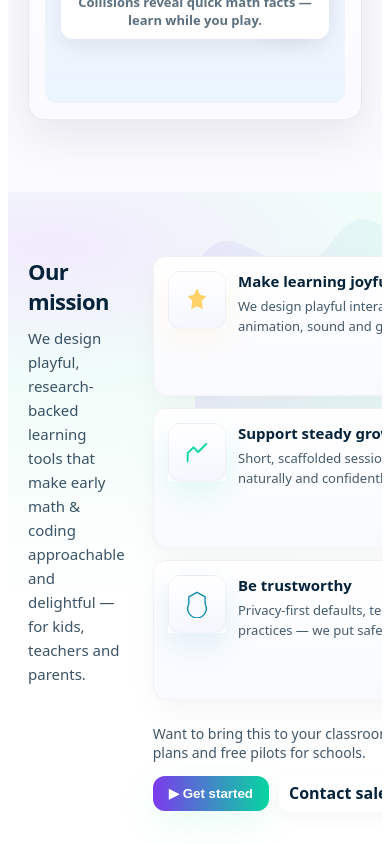
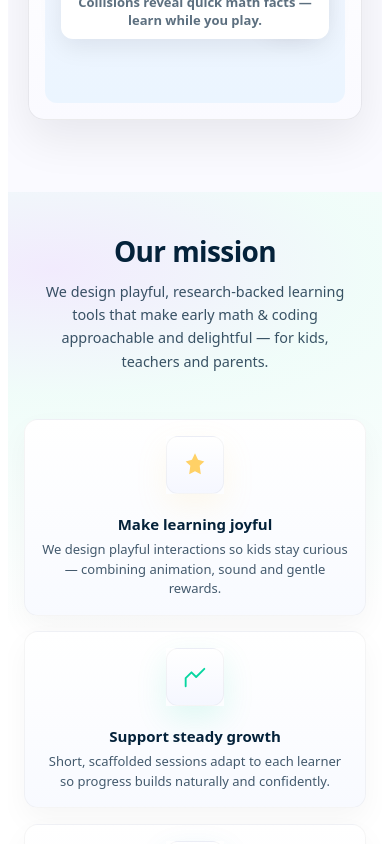
Before and after one commit to Mfundo-code/constractionwebsite, a React (Create React App) app: page /about in a window 390 px wide. Shown: the part 820-1664 px from the top of the page. Built offline with nearby package versions, Linux system fonts and the light colour scheme.

Commit message:
aboutdone

```diff
--- a/src/pages/About/AboutComponents/MissionSection.js
+++ b/src/pages/About/AboutComponents/MissionSection.js
@@ -44,28 +44,187 @@ export default function MissionSection() {
   ];
 
   return (
-    <section style={styles.section} aria-labelledby="mission-title">
-      <style>{`
-        @keyframes floatSoft { 0% { transform: translateY(0);} 50% { transform: translateY(-6px);} 100% { transform: translateY(0);} }
-        @keyframes popIn { from { opacity: 0; transform: translateY(8px) scale(.995);} to { opacity: 1; transform: translateY(0) scale(1);} }
+    <section style={styles.section} aria-labelledby="mission-title" className="mission-section">
+      <style jsx>{`
+        @keyframes floatSoft {
+          0% { transform: translateY(0);}
+          50% { transform: translateY(-6px);}
+          100% { transform: translateY(0);}
+        }
+        @keyframes popIn {
+          from { opacity: 0; transform: translateY(8px) scale(.995);}
+          to { opacity: 1; transform: translateY(0) scale(1);}
+        }
 
-        /* responsive layout */
-        @media (max-width: 900px) {
-          .mission-grid { grid-template-columns: 1fr; gap: 20px; }
-          .mission-pillars { grid-template-columns: repeat(2,1fr); }
+        /* Tablet Styles */
+        @media (max-width: 1024px) {
+          .mission-section {
+            padding: 3.5rem 1.5rem !important;
+          }
+
+          .mission-container {
+            grid-template-columns: 1fr !important;
+            gap: 2.5rem !important;
+          }
+
+          .mission-header {
+            grid-column: 1 / -1 !important;
+            text-align: center !important;
+          }
+
+          .mission-lead {
+            margin-left: auto !important;
+            margin-right: auto !important;
+          }
+
+          .mission-right {
+            grid-column: 1 / -1 !important;
+          }
+
+          .mission-pillars {
+            grid-template-columns: repeat(2, 1fr) !important;
+          }
+
+          .mission-decor {
+            right: -15% !important;
+            top: -5% !important;
+            width: 80% !important;
+          }
         }
-        @media (max-width: 560px) {
-          .mission-pillars { grid-template-columns: 1fr; }
+
+        /* Mobile Styles */
+        @media (max-width: 768px) {
+          .mission-section {
+            padding: 3rem 1.25rem !important;
+          }
+
+          .mission-title {
+            font-size: clamp(1.75rem, 6vw, 2.5rem) !important;
+          }
+
+          .mission-lead {
+            font-size: 1rem !important;
+            max-width: 480px !important;
+          }
+
+          .mission-pillars {
+            grid-template-columns: 1fr !important;
+            gap: 1rem !important;
+          }
+
+          .mission-pillar {
+            min-height: auto !important;
+            padding: 1.25rem !important;
+          }
+
+          .mission-footer-row {
+            flex-direction: column !important;
+            align-items: center !important;
+            gap: 1rem !important;
+            text-align: center !important;
+          }
+
+          .mission-footer-text {
+            max-width: 100% !important;
+          }
+
+          .mission-footer-actions {
+            justify-content: center !important;
+            width: 100% !important;
+          }
+
+          .mission-primary,
+          .mission-link {
+            width: 100% !important;
+            text-align: center !important;
+            justify-content: center !important;
+          }
+
+          .mission-decor {
+            display: none !important;
+          }
+        }
+
+        /* Small Mobile Styles */
+        @media (max-width: 480px) {
+          .mission-section {
+            padding: 2.5rem 1rem !important;
+          }
+
+          .mission-container {
+            gap: 2rem !important;
+          }
+
+          .mission-title {
+            font-size: 1.75rem !important;
+          }
+
+          .mission-lead {
+            font-size: 0.9rem !important;
+            padding: 0 0.5rem !important;
+          }
+
+          .mission-pillar {
+            padding: 1rem !important;
+            flex-direction: column !important;
+            text-align: center !important;
+            align-items: center !important;
+          }
+
+          .mission-icon-wrap {
+            margin-bottom: 0.5rem !important;
+          }
+
+          .mission-footer-text {
+            font-size: 0.9rem !important;
+          }
+
+          .mission-primary {
+            padding: 12px 16px !important;
+            font-size: 14px !important;
+          }
+
+          .mission-link {
+            padding: 10px 12px !important;
+            font-size: 13px !important;
+          }
+        }
+
+        /* Large Desktop */
+        @media (min-width: 1440px) {
+          .mission-container {
+            max-width: 1300px !important;
+          }
+        }
+
+        /* Reduced motion support */
+        @media (prefers-reduced-motion: reduce) {
+          .mission-pillar {
+            animation: none !important;
+          }
+
+          .mission-icon-circle {
+            animation: none !important;
+          }
         }
 
         /* hover lift for pointer devices */
         @media (hover:hover) and (pointer:fine) {
-          .pillar-card:hover { transform: translateY(-8px); box-shadow: 0 28px 72px rgba(2,6,23,0.12); }
+          .pillar-card:hover {
+            transform: translateY(-8px);
+            box-shadow: 0 28px 72px rgba(2,6,23,0.12);
+          }
         }
       `}</style>
 
       {/* soft decorative shape */}
-      <svg aria-hidden viewBox="0 0 800 400" preserveAspectRatio="none" style={styles.decor}>
+      <svg
+        aria-hidden
+        viewBox="0 0 800 400"
+        preserveAspectRatio="none"
+        style={styles.decor}
+        className="mission-decor"
+      >
         <defs>
           <linearGradient id="mG" x1="0" x2="1">
             <stop offset="0%" stopColor="#7c3aed" stopOpacity="0.08" />
@@ -75,54 +234,63 @@ export default function MissionSection() {
         <path d="M0 160 C140 60 320 220 520 120 C680 52 760 180 900 86 L900 400 L0 400 Z" fill="url(#mG)" />
       </svg>
 
-      <div style={styles.container} className="mission-grid">
-        <header style={styles.header}>
-          <h2 id="mission-title" style={styles.title}>Our mission</h2>
-          <p style={styles.lead}>
+      <div style={styles.container} className="mission-container mission-grid">
+        <header style={styles.header} className="mission-header">
+          <h2 id="mission-title" style={styles.title} className="mission-title">Our mission</h2>
+          <p style={styles.lead} className="mission-lead">
             We design playful, research-backed learning tools that make early math & coding approachable
             and delightful — for kids, teachers and parents.
           </p>
         </header>
 
-        <div style={styles.right}>
+        <div style={styles.right} className="mission-right">
           <div style={styles.pillars} className="mission-pillars" role="list" aria-label="Mission pillars">
             {pillars.map((p, i) => (
               <article
                 key={p.id}
                 role="listitem"
-                className="pillar-card"
+                className="pillar-card mission-pillar"
                 aria-labelledby={`pillar-${p.id}-title`}
                 style={{
                   ...styles.pillar,
                   animation: `popIn 420ms cubic-bezier(.2,.9,.25,1) ${i * 80}ms both`,
                 }}
               >
-                <div style={{ ...styles.iconWrap, boxShadow: `0 12px 32px ${hexToRgba(p.color, 0.12)}` }}>
-                  <div style={{ ...styles.iconCircle, color: p.color }}>{p.icon}</div>
+                <div
+                  style={{ ...styles.iconWrap, boxShadow: `0 12px 32px ${hexToRgba(p.color, 0.12)}` }}
+                  className="mission-icon-wrap"
+                >
+                  <div style={{ ...styles.iconCircle, color: p.color }} className="mission-icon-circle">{p.icon}</div>
                 </div>
 
-                <div style={styles.pillarBody}>
-                  <h3 id={`pillar-${p.id}-title`} style={styles.pillarTitle}>{p.title}</h3>
-                  <p style={styles.pillarDesc}>{p.desc}</p>
+                <div style={styles.pillarBody} className="mission-pillar-body">
+                  <h3 id={`pillar-${p.id}-title`} style={styles.pillarTitle} className="mission-pillar-title">{p.title}</h3>
+                  <p style={styles.pillarDesc} className="mission-pillar-desc">{p.desc}</p>
                 </div>
               </article>
             ))}
           </div>
 
-          <div style={styles.footerRow}>
-            <p style={styles.footerText}>
+          <div style={styles.footerRow} className="mission-footer-row">
+            <p style={styles.footerText} className="mission-footer-text">
               Want to bring this to your classroom? We offer teacher-friendly plans and free pilots for schools.
             </p>
 
-            <div style={styles.footerActions}>
+            <div style={styles.footerActions} className="mission-footer-actions">
               <button
                 style={styles.primary}
+                className="mission-primary"
                 onClick={() => (window.location.hash = "#get-started")}
                 aria-label="Get started"
               >
                 ▶ Get started
               </button>
-              <a href="#contact" style={styles.link} onClick={(e) => { e.preventDefault(); window.location.hash = "#contact"; }}>
+              <a
+                href="#contact"
+                style={styles.link}
+                className="mission-link"
+                onClick={(e) => { e.preventDefault(); window.location.hash = "#contact"; }}
+              >
                 Contact sales →
               </a>
             </div>
@@ -260,7 +428,11 @@ const styles = {
     fontSize: 14,
     maxWidth: 420,
   },
-  footerActions: { display: "flex", gap: 10, alignItems: "center" },
+  footerActions: {
+    display: "flex",
+    gap: 10,
+    alignItems: "center"
+  },
   primary: {
     background: "linear-gradient(90deg,#7c3aed,#06d6a0)",
     color: "#fff",
```
